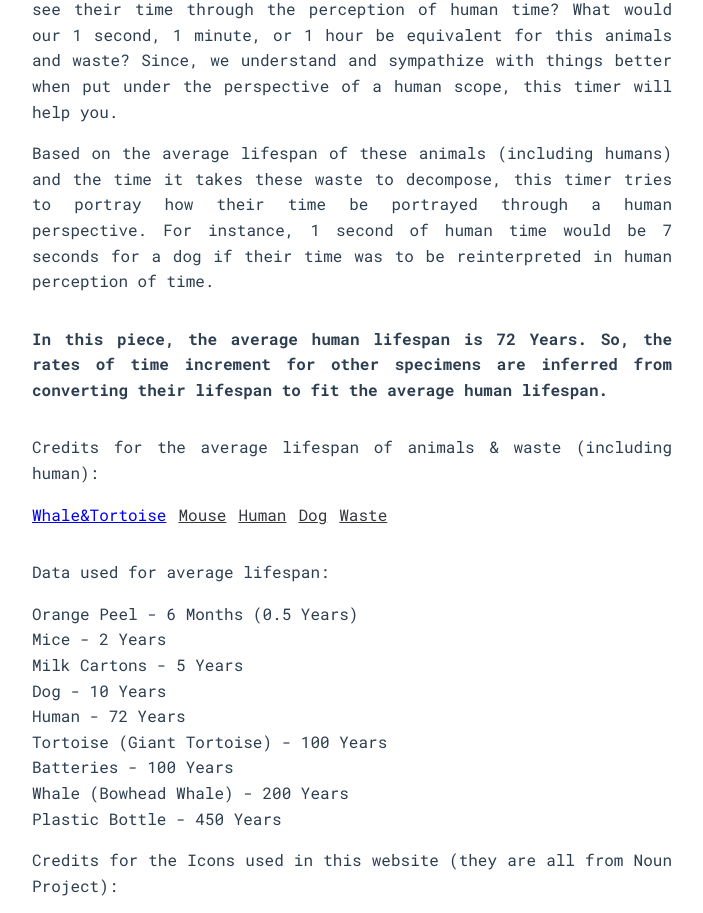
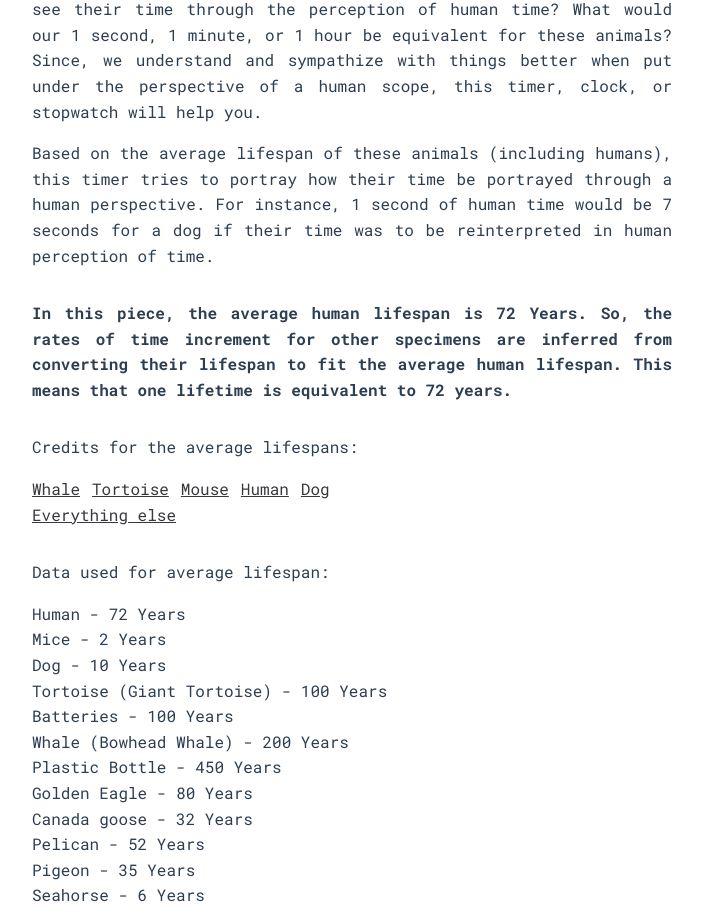
Before and after one commit to yungjurick/postnatural-clock, a Vue app: page /about in a window 1280 px wide. Shown: the part 359-1272 px from the top of the page, without its empty margins (288-991 px from the left). Built offline with nearby package versions, Linux system fonts and the light colour scheme.

Commit message:
Update About and commented out plastic-bottle temporarily

```diff
--- a/src/views/About.vue
+++ b/src/views/About.vue
@@ -7,47 +7,67 @@
         A second as a second for humans, a minute as a minute for humans, and an hour as an hour for humans.
       </p>
       <p class="about__text">
-        Then, what would be the weight of time for other animals - such as a mouse, a dog, a tortoise, and a whale, or
-        even waste? These are just a few of the many selections, but what would it be like to see their time through
-        the perception of human time? What would our 1 second, 1 minute, or 1 hour be equivalent for this animals and waste?
-        Since, we understand and sympathize with things better when put under the perspective of a human scope, this timer will help you.
+        Then, what would be the weight of time for other animals - such as a mouse, a dog, a tortoise, or a whale?
+        These are just a few of the many selections I have curated, but what would it be like to see their time through
+        the perception of human time? What would our 1 second, 1 minute, or 1 hour be equivalent for these animals?
+        Since, we understand and sympathize with things better when put under the perspective of a human scope,
+        this timer, clock, or stopwatch will help you.
       </p>
       <p class="about__text">
-        Based on the average lifespan of these animals (including humans) and the time it takes these waste
-        to decompose, this timer tries to portray how their time be portrayed through a human perspective.
-        For instance, 1 second of human time would be 7 seconds for a dog if their time was to be reinterpreted
-        in human perception of time.
+        Based on the average lifespan of these animals (including humans), this timer tries to portray how their time
+        be portrayed through a human perspective. For instance, 1 second of human time would be 7 seconds for a dog if
+        their time was to be reinterpreted in human perception of time.
       </p>
       <br>
       <p class="about__text strong">
         In this piece, the average human lifespan is 72 Years. So, the rates of time increment for other specimens are inferred from converting
-        their lifespan to fit the average human lifespan.
+        their lifespan to fit the average human lifespan. This means that one lifetime is equivalent to 72 years.
       </p>
       <br>
       <p class="about__text">
-        Credits for the average lifespan of animals & waste (including human):
+        Credits for the average lifespans:
       </p>
       <p class="about__text citing">
-        <a href="http://www.vetstreet.com/our-pet-experts/7-animals-with-incredibly-long-life-spans">Whale&Tortoise</a>
+        <a href="http://www.vetstreet.com/our-pet-experts/7-animals-with-incredibly-long-life-spans">Whale</a>
+        <a href="http://www.vetstreet.com/our-pet-experts/7-animals-with-incredibly-long-life-spans">Tortoise</a>
         <a href="https://www.earthkind.com/blog/how-long-do-mice-live/">Mouse</a>
         <a href="https://www.who.int/gho/mortality_burden_disease/life_tables/situation_trends/en/">Human</a>
-        <a href="https://www.petmd.com/dog/wellness/evr_dg_how_long_do_dogs_live">Dog</a>
-        <a href="https://www.thebalancesmb.com/how-long-does-it-take-garbage-to-decompose-2878033">Waste</a>
+        <a href="https://www.petmd.com/dog/wellness/evr_dg_how_long_do_dogs_live">Dog</a><br>
+        <a href="https://tpwd.texas.gov/publications/nonpwdpubs/young_naturalist/animals/animal_life_spans/">Everything else</a>
       </p>
       <br>
       <p class="about__text">
         Data used for average lifespan:
       </p>
       <p class="about__text">
-        Orange Peel - 6 Months (0.5 Years)<br>
+        Human - 72 Years<br>
         Mice - 2 Years<br>
-        Milk Cartons - 5 Years<br>
         Dog - 10 Years<br>
-        Human - 72 Years<br>
         Tortoise (Giant Tortoise) - 100 Years <br>
         Batteries - 100 Years<br>
         Whale (Bowhead Whale) - 200 Years<br>
         Plastic Bottle - 450 Years<br>
+        Golden Eagle - 80 Years<br>
+        Canada goose - 32 Years<br>
+        Pelican - 52 Years<br>
+        Pigeon - 35 Years<br>
+        Seahorse - 6 Years<br>
+        Horse - 50 Years<br>
+        Giraffe - 28 Years<br>
+        Chimpanzee - 50 Years<br>
+        Camel - 40 Years<br>
+        Grizzly Bear - 34 Years<br>
+        Rabbit - 10 Years<br>
+        Sparrow - 20 Years<br>
+        Turkey - 15 Years<br>
+        Fox - 14 Years<br>
+        Lion - 35 Years<br>
+        Porcupine - 20 Years<br>
+        Rhinoceros - 40 Years<br>
+        Zebra - 30 Years<br>
+        Dove - 12 Years<br>
+        Chameleon - 3.5 Years<br>
+        Seal - 30 Years<br>
       </p>
       <p class="about__text">
         Credits for the Icons used in this website (they are all from Noun Project):
@@ -102,8 +122,11 @@ export default {
         margin-left: 12px;
         color: #36383c;
       }
+      a {
+        color: #36383c !important;
+      }
       a:visited{
-        color: #36383c;
+        color: #36383c !important;
       }
   }
   &__title {
--- a/src/views/Home.vue
+++ b/src/views/Home.vue
@@ -5,8 +5,8 @@
     <p class="home__subtitle">Based on Human Perception of Time</p>
     <p class="home__subtitle home__subtitle__small">1 Human Second = "?" Animal Second</p>
     <div class="home__container">
-      <router-link class="home__container__link" to='/select-animals'>Animals</router-link>
-      <router-link class="home__container__link" to='/plastic-bottle'>Plastic Bottle</router-link>
+      <router-link class="home__container__link" to='/select-animals'>Enter</router-link>
+      <!-- <router-link class="home__container__link" to='/plastic-bottle'>Plastic Bottle</router-link> -->
     </div>
   </div>
 </template>
```
